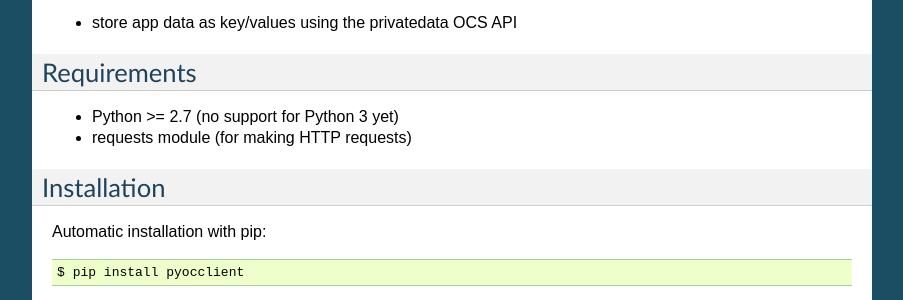
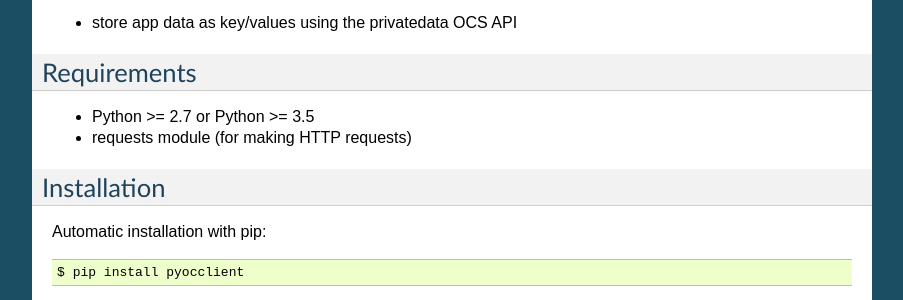
Before and after one commit to owncloud/pyocclient, a Sphinx documentation site: the page built from docs/source/README.rst, in a window 1280 px wide and 900 px high, scrolled down 964 px. Shown: the part 152-452 px from the top of the window, without its empty margins (198-1101 px from the left). Built offline with Sphinx 7.4.7, drawn with Linux system fonts in a browser that asks for light colours.

Commit message:
Adjust requirements and add OC9.1 to travis

```diff
--- a/docs/source/README.rst
+++ b/docs/source/README.rst
@@ -63,7 +63,7 @@ App data
 Requirements
 ============
 
-- Python >= 2.7 (no support for Python 3 yet)
+- Python >= 2.7 or Python >= 3.5
 - requests module (for making HTTP requests)
 
 Installation
```
Also changed, not shown: .travis.yml.
